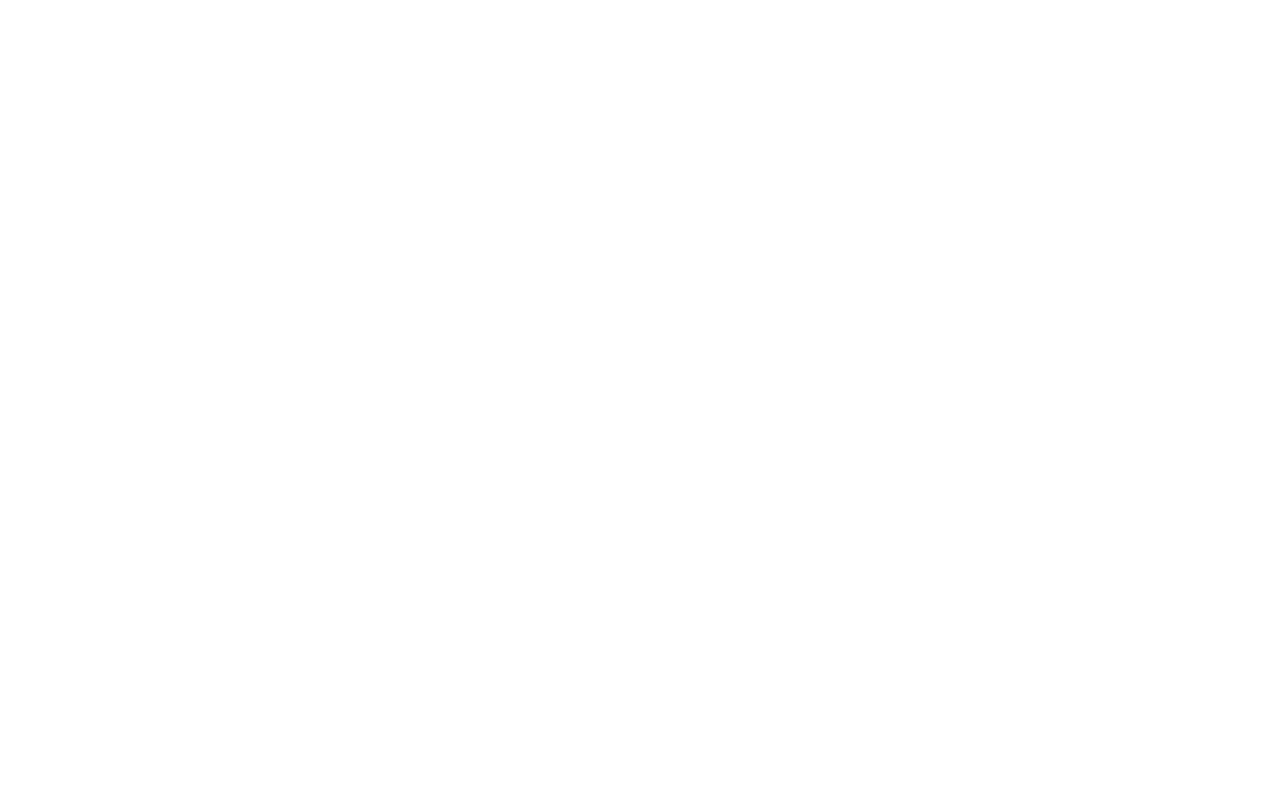
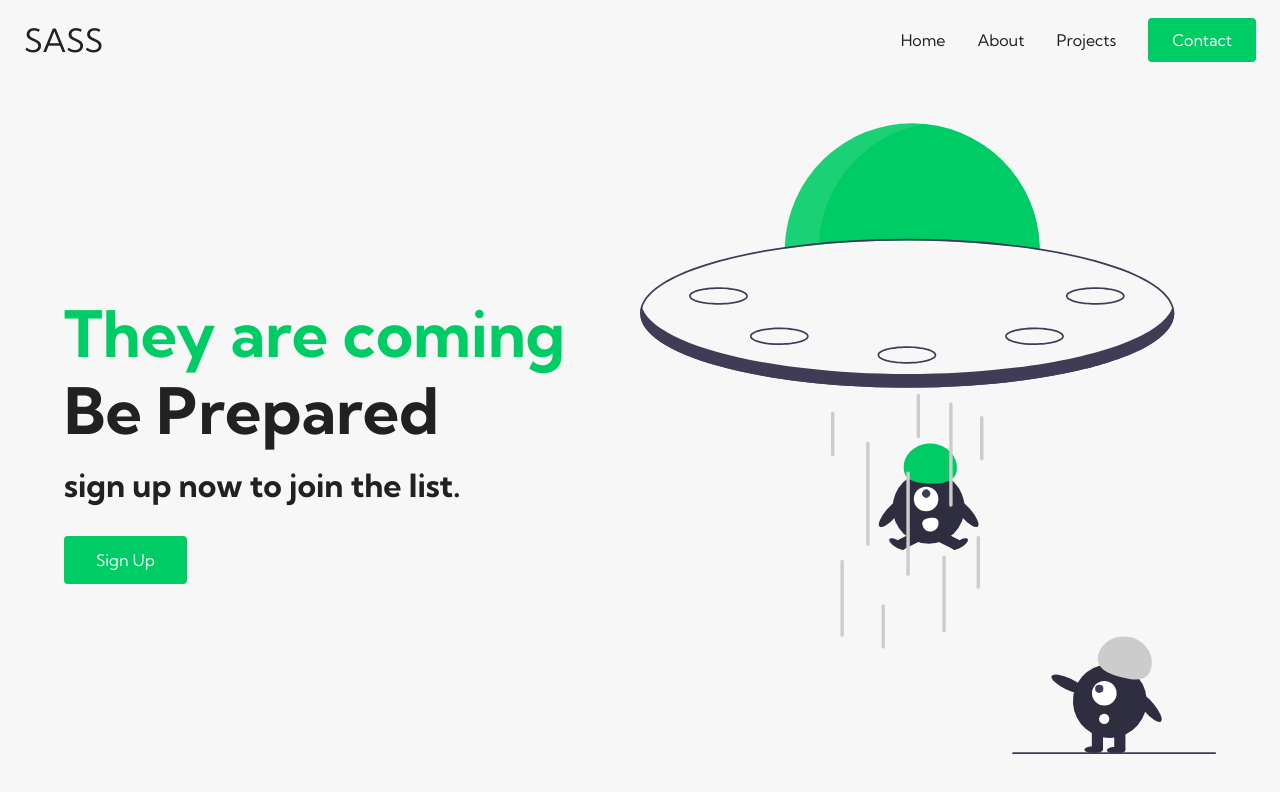
Before and after one commit to rabif12/website-2, a plain HTML site: page index.html in a window 1280 px wide. Drawn offline with Linux system fonts and the light colour scheme.

Commit message:
second commit
Finished the home page with scss.

```diff
--- /dev/null
+++ b/css/_media-queries.scss
@@ -0,0 +1,10 @@
+@mixin tablet{
+    @media screen and (max-width:900px){
+        @content;
+    }
+}
+@mixin mobile{
+    @media  screen and (max-width: 260px) {
+        @content;
+    }
+}
--- /dev/null
+++ b/css/_navbar.scss
@@ -0,0 +1,76 @@
+@import'./presets';
+@import './media-queries';
+
+%align-center{
+    display: flex;
+    align-items: center;
+}
+.navbar{
+    background-color: $light;
+    display: flex;
+    height: 80px;
+    justify-content: space-between;
+    padding: 0.5rem calc(100vw-1200px)/2;
+    z-index: 10;
+    position: relative;
+
+    &__logo{
+        color: $dark;
+        cursor: pointer;
+        text-decoration: none;
+        font-size: 2rem;
+        margin-left: 24px;
+        @extend %align-center;
+    }
+
+    &__bars{
+        opacity: 0;
+
+        @include tablet{
+            color: $dark;
+            opacity: 1;
+            position: absolute;
+            top: 22px;
+            right: 20px;
+            font-size: 2rem;
+        }
+    }
+
+    &__menu{
+        @extend %align-center;
+        list-style: none;
+        text-align: center;
+        margin-right: 24px;
+        @include tablet{
+            display: none;
+        }
+        &--links{
+            color: $dark;
+            @extend %align-center;
+            justify-content: center;
+            text-decoration: none;
+            padding: 0 1rem;
+            transition: all .3s linear;
+
+            &:hover{
+                color: $lime;
+                transition: all 0.3s linear;
+            }
+        }
+        #button{
+            padding: 12px 24px;
+            border: none;
+            outline: none;
+            border-radius: 4px;
+            background-color: $lime;
+            margin-left: 16px;
+            color: $light;
+            transition: all .3s linear;
+
+            &:hover{
+                background: $orangeRed;
+                transition: all .3s linear;
+            }
+        }
+    }
+}
--- /dev/null
+++ b/css/_presets.scss
@@ -0,0 +1,11 @@
+*{
+    margin: 0;
+    padding: 0;
+    box-sizing: border-box;
+    font-family: 'Kumbh Sans', sans-serif;
+}
+$light:#f7f7f7;
+$dark:#222121;
+$lime:#00cc66;
+$orangeRed:#fb4b4e;
+$blue:#2541b2;
--- /dev/null
+++ b/css/styles.scss
@@ -0,0 +1,110 @@
+@import './presets';
+@import './variables';
+@import './navbar';
+@import './media-queries';
+
+
+.hero{
+    background-color: $light;
+    &__container {
+        display: grid;
+        grid-template-columns: 1fr 1fr;
+        align-items: center;
+        justify-content: center;
+        margin: 0 auto;
+        height: 90vh;
+        z-index: 1;
+        width: 100%;
+        max-width: 1200px;
+        padding-right: 24px;
+        padding-left: 24px;
+
+        @include tablet{
+            grid-template-columns: 1fr;
+            height: 100%;
+        }
+        &--left{
+            width: 100%;
+            line-height: 1.2;
+
+            @include tablet{
+                padding: 5rem 0;
+            }
+
+            @include mobile{
+                line-height: 1.5;
+            }
+        }
+
+        &--left h1{
+            font-size: 4rem;
+            color: $lime;
+
+        @include mobile{
+            font-size: 1.5rem;
+        }
+        }
+        &--left h2{
+            font-size: 4rem;
+            color: $dark;
+
+        @include mobile{
+            font-size: 2rem;
+        }
+        }
+        &--left p{
+            font-size: 2rem;
+            color: $dark;
+            margin-top: 1rem;
+            font-weight: 700;
+
+        @include mobile{
+            font-size: 1.5rem;
+        }
+        }
+        &--btn{
+            font-size: 1rem;
+            background-color: $lime;
+            padding: 14px 32px;
+            border: none;
+            border-radius: 4px ;
+            margin-top: 2rem;
+            color: $light;
+            cursor: pointer;
+            position: relative;
+            transition: all .3s linear;
+            outline: none;
+        }
+
+        &--btn a{
+            position: relative;
+            z-index: 2;
+            color: $light;
+            text-decoration: none;
+        }
+
+        &--btn::after{
+            position: absolute;
+            content: '';
+            top: 0;
+            left: 0;
+            width: 0;
+            height: 100%;
+            background-color: $orangeRed;
+            transition: all .3s linear;
+            border-radius: 4px;
+        }
+        &--btn:hover::after{
+            width: 100%;
+        }
+
+        &--right{
+            text-align: center;
+        }
+
+        &--img{
+            height: 100%;
+            width: 100%;
+        }
+    }
+}
--- a/index.html
+++ b/index.html
@@ -4,9 +4,36 @@
     <meta charset="UTF-8">
     <meta http-equiv="X-UA-Compatible" content="IE=edge">
     <meta name="viewport" content="width=device-width, initial-scale=1.0">
+    <link rel="stylesheet" href="https://use.fontawesome.com/releases/v5.15.4/css/all.css" integrity="sha384-DyZ88mC6Up2uqS4h/KRgHuoeGwBcD4Ng9SiP4dIRy0EXTlnuz47vAwmeGwVChigm" crossorigin="anonymous">
+    <link rel="preconnect" href="https://fonts.googleapis.com">
+    <link rel="preconnect" href="https://fonts.gstatic.com" crossorigin>
+    <link href="https://fonts.googleapis.com/css2?family=Kumbh+Sans:wght@100;200;300;400;500;600;700;800;900&display=swap" rel="stylesheet">
+    <link rel="stylesheet" href="./css/styles.css">
     <title>Document</title>
 </head>
 <body>
-
+    <!--Navbar section-->
+    <nav class="navbar">
+        <a href="/" class="navbar__logo">SASS</a>
+        <div class="navbar__bars"><i class="fas fa-bars"></i></div>
+        <div class="navbar__menu">
+            <a href="" class="navbar__menu--links" >Home</a>
+            <a href="" class="navbar__menu--links" >About</a>
+            <a href="" class="navbar__menu--links" >Projects</a>
+            <a href="" class="navbar__menu--links" id="button">Contact</a>
+        </div>
+    </nav>
+    <!--Hero section-->
+    <div class="hero">
+        <div class="hero__container">
+            <div class="hero__container--left">
+                <h1>They are coming</h1>
+                <h2>Be Prepared</h2>
+                <p>sign up now to join the list.</p>
+                <button class="hero__container--btn"><a href="#">Sign Up</a></button>
+            </div>
+            <div class="hero__container--right"><img src="./images/img-2.svg" alt="Alien Ufo" class="hero__container--img"></div>
+        </div>
+    </div>
 </body>
 </html>
```
Also changed, not shown: css/_variables.scss (added), css/styles.css (added), images/img-2.svg (added), 1 other file.
